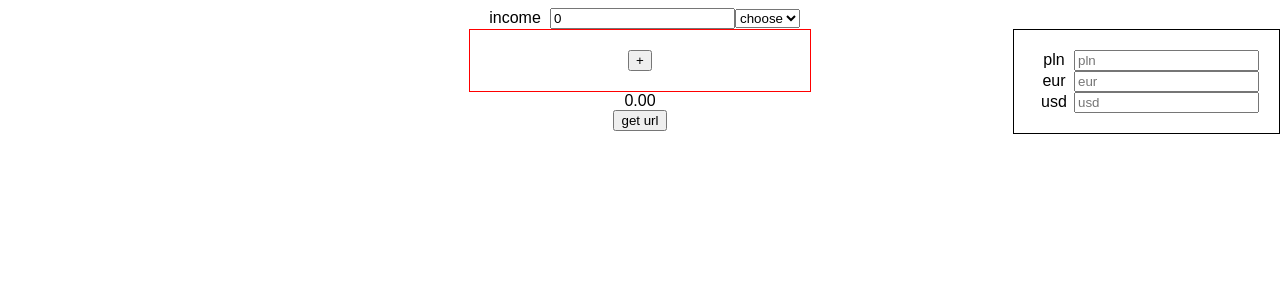
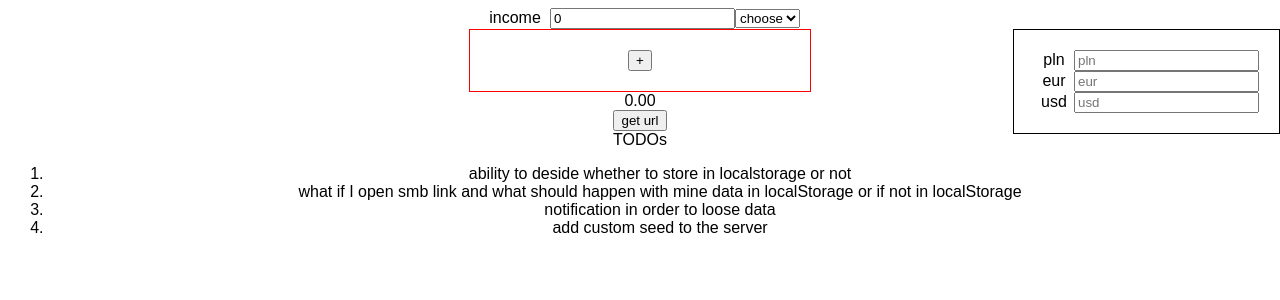
Before and after one commit to ijsyouridea/expense_forecast_tool, a React (Create React App) app: page / in a window 1280 px wide. Shown: the top 300 px of the page. Built offline with nearby package versions, Linux system fonts and the light colour scheme.

Commit message:
feat: added todos

```diff
--- a/src/App.js
+++ b/src/App.js
@@ -47,6 +47,17 @@ export default function App() {
       <Rest {...{ list, currencies, total, currency }} />
 
       <UrlGenerator />
+
+
+      <div>
+        TODOs
+        <ol>
+          <li>ability to deside whether to store in localstorage or not</li>
+          <li>what if I open smb link and what should happen with mine data in localStorage or if not in localStorage</li>
+          <li>notification in order to loose data</li>
+          <li>add custom seed to the server</li>
+        </ol>
+      </div>
     </div>
   );
 }
```
